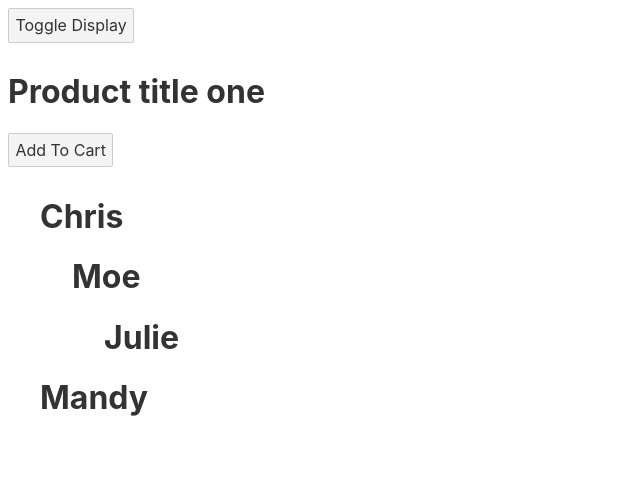
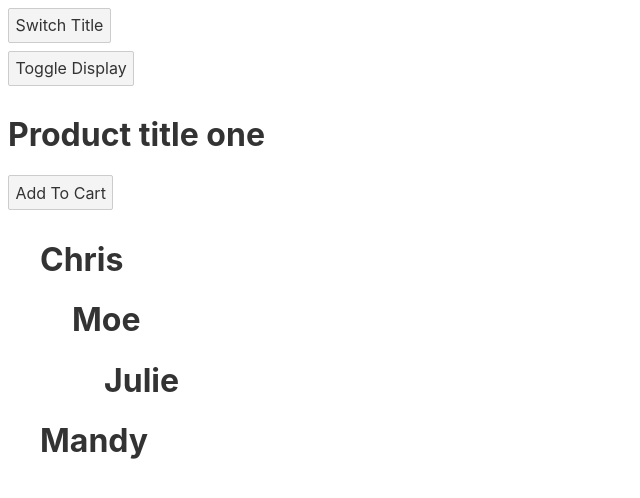
Before and after one commit to shreyass27/SveltJs-Intro, a Svelte app: page / in a window 1280 px wide. Shown: the top 498 px of the page, without its empty margins (0-640 px from the left). Built offline with nearby package versions, Linux system fonts and the light colour scheme.

Commit message:
Completed Window, body and head svelte elements usage

```diff
--- a/src/App.svelte
+++ b/src/App.svelte
@@ -2,6 +2,9 @@
   import Product from "./Product.svelte";
   import CartItem from "./CartItem.svelte";
   import FamilyNode from "./FamilyNode.svelte";
+
+  let y;
+  let currentTitle = "Svelte Def Title";
 
   let renderComp = {
     cmp: Product,
@@ -23,6 +26,8 @@
     { isParent: false, name: "Mandy" }
   ];
 
+  $: console.log(y);
+
   function toggleProduct() {
     if (renderComp.cmp === Product) {
       renderComp = {
@@ -36,12 +41,32 @@
       };
     }
   }
+  function switchTitle() {
+    currentTitle = "A New Title";
+  }
 </script>
 
-<button on:click={toggleProduct}>Toggle Display</button>
+<style>
+  div {
+    height: 3000px;
+  }
+</style>
 
-<svelte:component this={renderComp.cmp} title={renderComp.title} id="p1" />
+<svelte:window bind:scrollY={y} />
+<svelte:body on:mouseenter />
+<button on:click={switchTitle}>Switch Title</button>
+<svelte:head>
+  <!-- Whatever goes in Head Tag can be manipulate with svelte:head element -->
+  <title>{currentTitle}</title>
+</svelte:head>
 
-{#each familyStructure as familyMem}
-  <FamilyNode member={familyMem} />
-{/each}
+<div>
+  <button on:click={toggleProduct}>Toggle Display</button>
+
+  <svelte:component this={renderComp.cmp} title={renderComp.title} id="p1" />
+
+  {#each familyStructure as familyMem}
+    <FamilyNode member={familyMem} />
+  {/each}
+
+</div>
```
